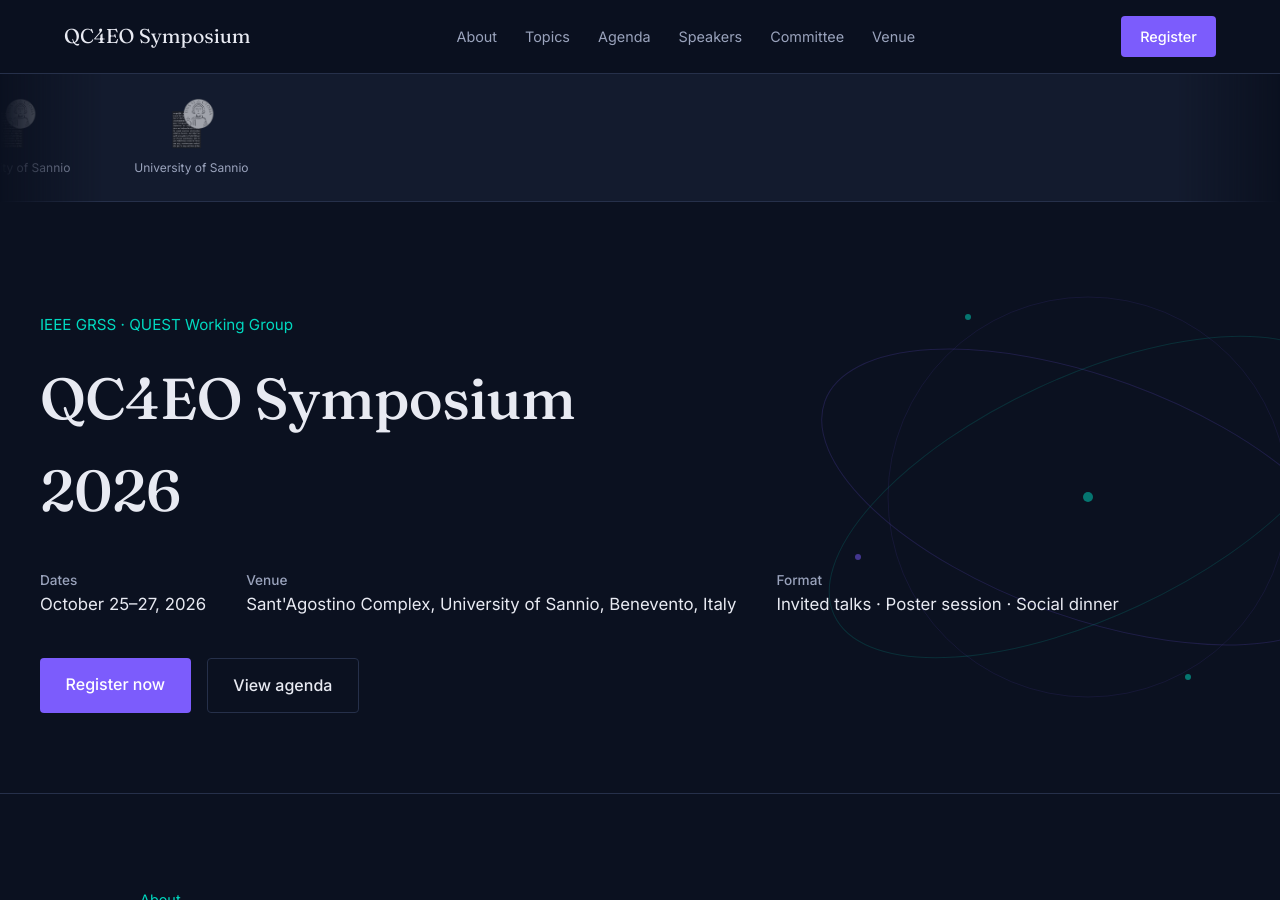
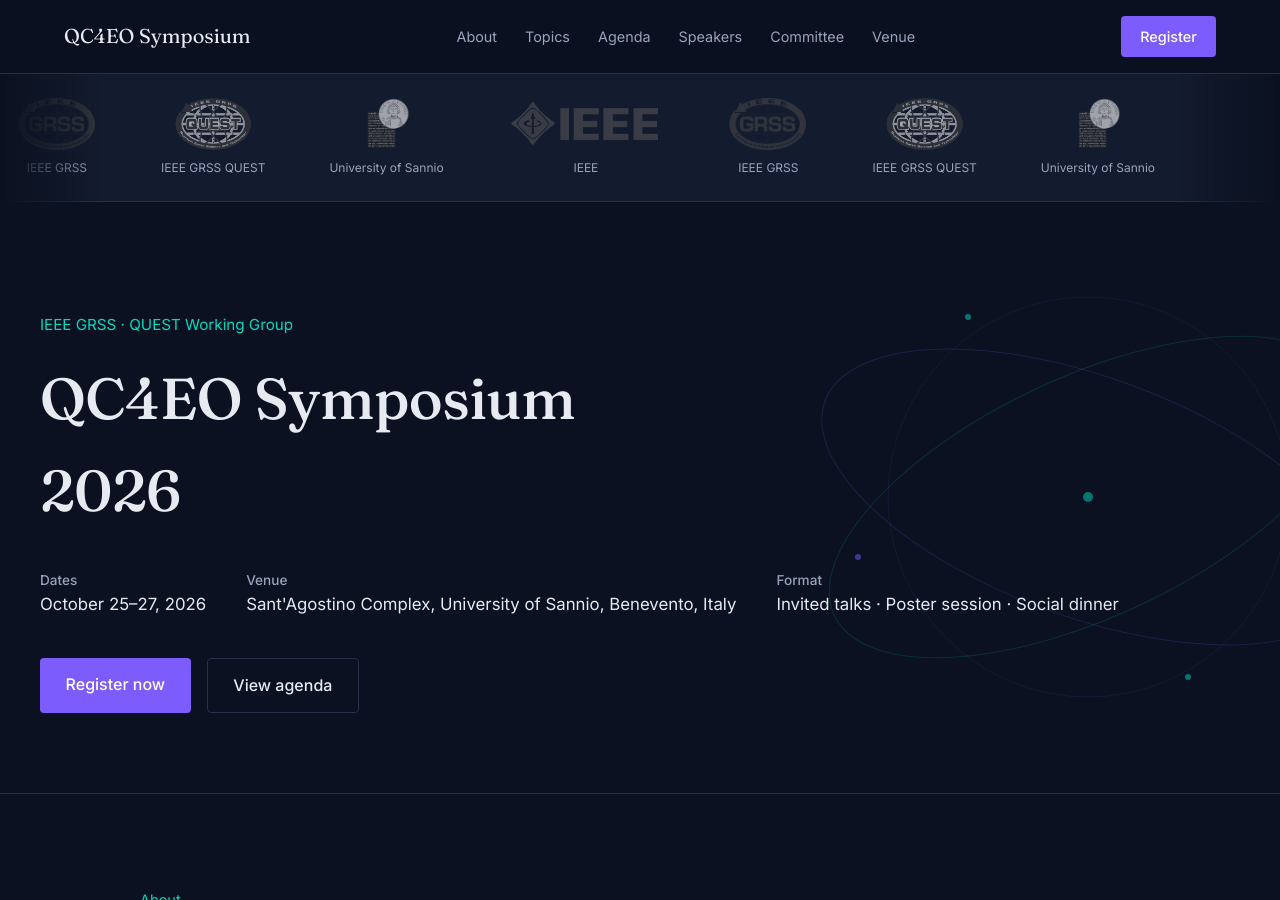
Before and after one commit to IEEE-QUEST-QC4EO/assembly-qc4eo-2026, a Jekyll site: the page built from index.md, in a window 1280 px wide and 900 px high. Built offline with Jekyll 4.4.1, drawn with Linux system fonts in a browser that asks for light colours.

Commit message:
new sponsors

```diff
--- a/_config.yml
+++ b/_config.yml
@@ -61,6 +61,15 @@ speakers:
     bio: "[SHORT_BIO]"
 
 sponsors:
+  - name: "IEEE"
+    logo: "/assets/img/logos/ieee-logo.webp"
+    url: "https://www.ieee.org/"
+  - name: "IEEE GRSS"
+    logo: "/assets/img/logos/grss-logo.webp"
+    url: "https://www.grss-ieee.org/"
+  - name: "IEEE GRSS QUEST"
+    logo: "/assets/img/logos/quest-logo.webp"
+    url: "https://www.grss-ieee.org/technical-committees/quantum-earth-science-and-technology-quest/"
   - name: "University of Sannio"
     logo: "/assets/img/logos/unisannio.png"
     url: "https://www.unisannio.it/it"
```
Also changed, not shown: assets/img/logos/grss-logo.webp (added), assets/img/logos/ieee-logo.webp (added), assets/img/logos/quest-logo.webp (added).
